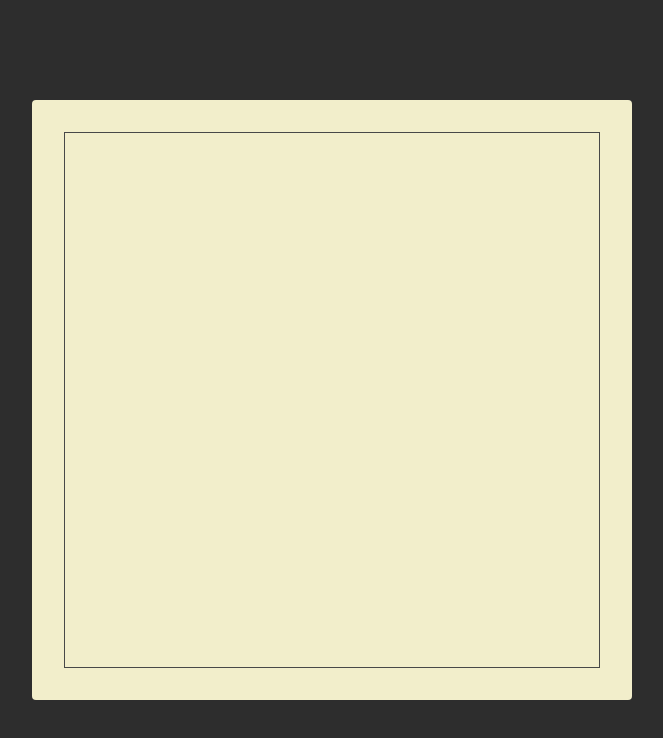
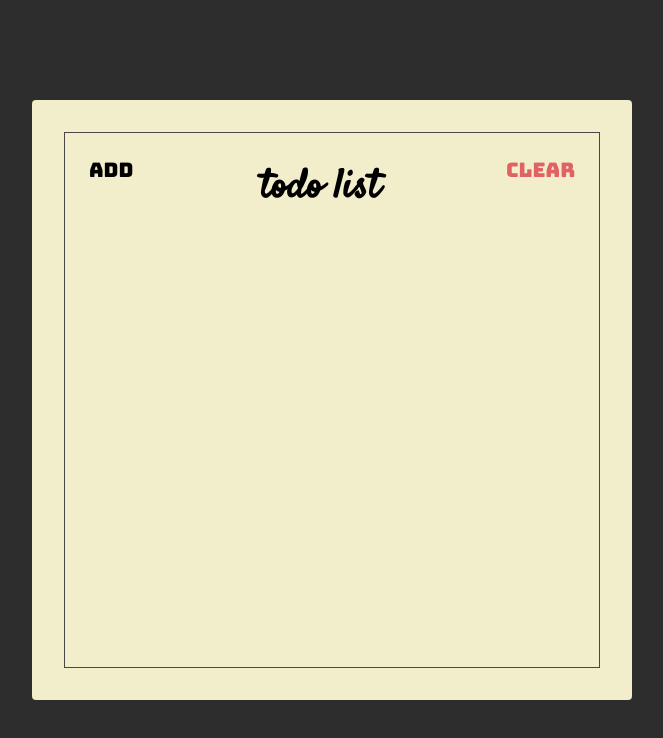
Before and after one commit to danishaw/react-course-starter, a website: page index.html in a window 1280 px wide. Shown: the whole page, without its empty margins (308-971 px from the left). Drawn offline with Linux system fonts and the light colour scheme.

Commit message:
Membuat Header Section

```diff
--- a/index.html
+++ b/index.html
@@ -7,13 +7,19 @@
     <title>Static Template</title>
     <link rel="stylesheet" href="./style.css" />
     <link
-      href="https://fonts.googleapis.com/css2?family=Satisfy&display=swap"
+      href="https://fonts.googleapis.com/css2?family=Satisfy&family=Bungee&display=swap"
       rel="stylesheet"
     />
   </head>
   <body>
     <div class="container">
-      <div class="frame"></div>
+      <div class="frame">
+        <div class="header">
+          <button class="header-btn">Add</button>
+          <h1 class="header-title">Todo List</h1>
+          <button class="header-btn main-red-color">Clear</button>
+        </div>
+      </div>
     </div>
   </body>
 </html>
--- a/style.css
+++ b/style.css
@@ -1,5 +1,13 @@
 * {
   box-sizing: border-box;
+}
+
+:root {
+  --main-red-color: #e06262;
+}
+
+.main-red-color {
+  color: var(--main-red-color);
 }
 
 html {
@@ -36,4 +44,31 @@ html {
 .frame {
   border: 1px solid #484848;
   height: 100%;
+
+  display: flex;
+  flex-direction: column;
 }
+
+.header {
+  display: flex;
+  align-items: flex-start;
+}
+
+.header-title {
+  flex: 1;
+  text-align: center;
+  font-size: 4rem;
+  font-family: "Satisfy", sans-serif;
+  text-transform: lowercase;
+}
+
+.header-btn {
+  font-size: 2rem;
+  font-family: "Bungee", sans-serif;
+
+  padding: 24px;
+
+  background: unset;
+  border: unset;
+  outline: unset;
+}
```
